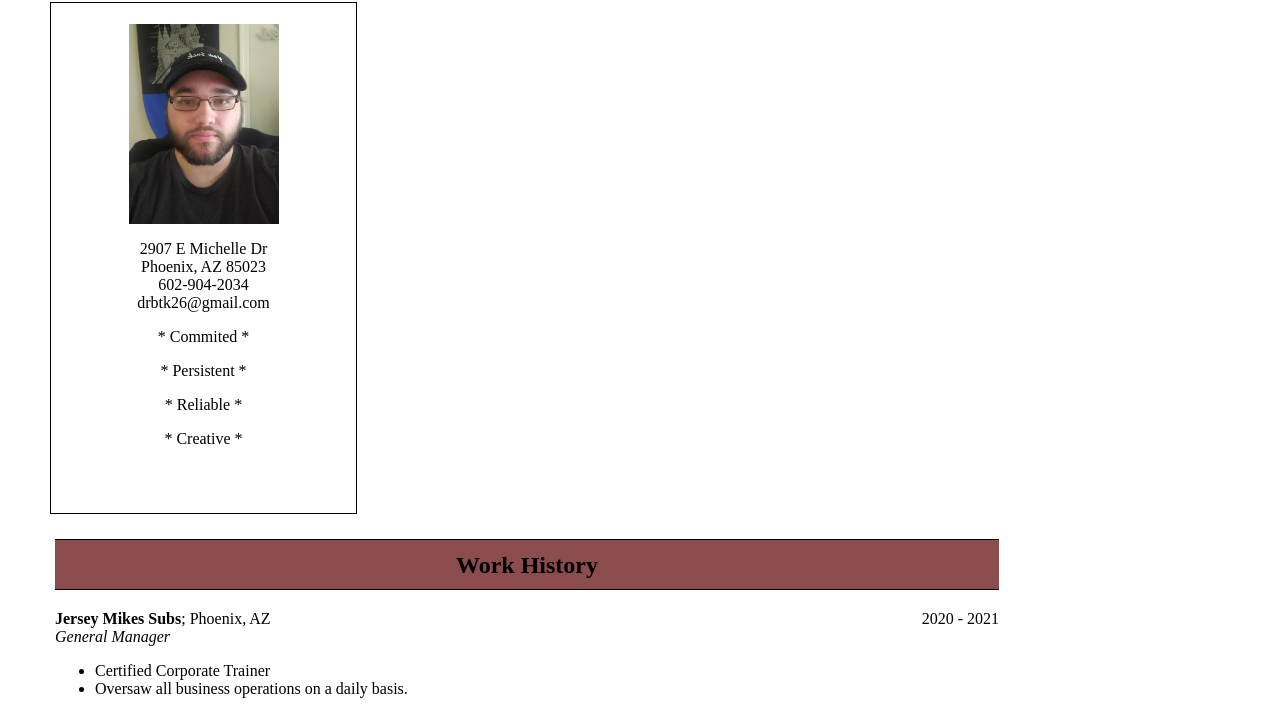
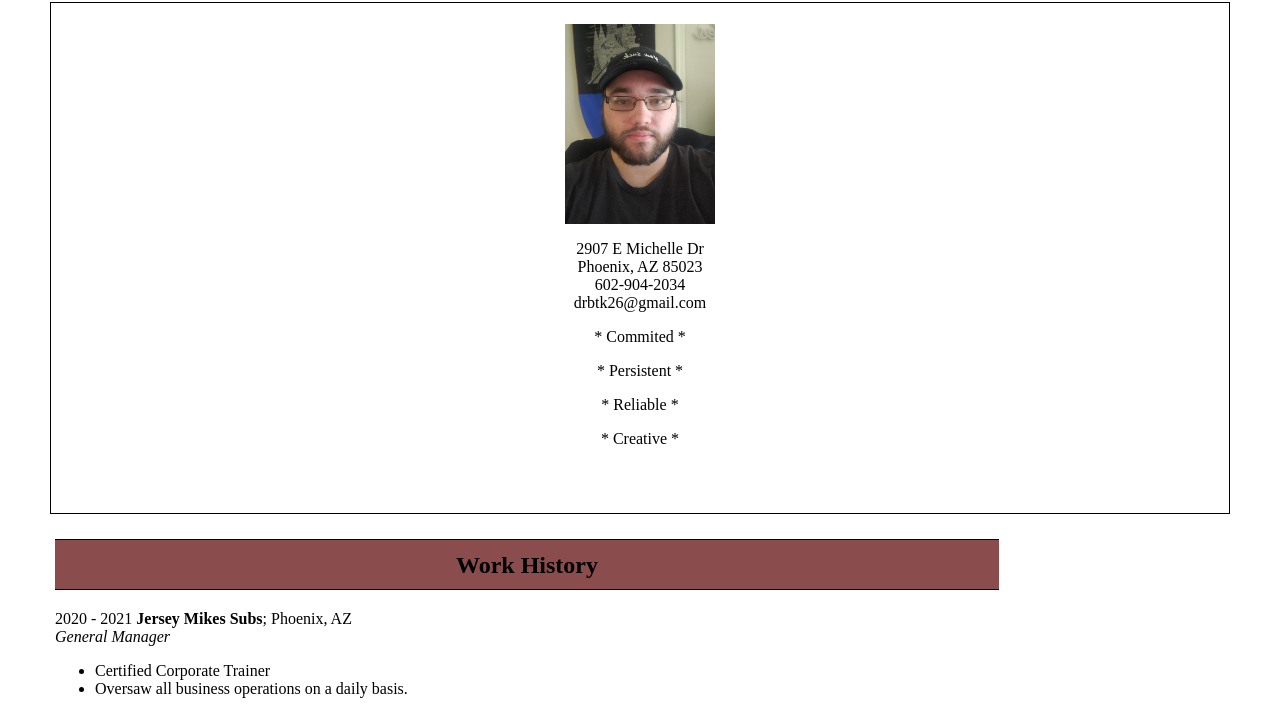
Before and after one commit to Dennmister/Dennmister.github.io, a plain HTML site: page index.html in a window 1280 px wide. Shown: the part 94-800 px from the top of the page. Drawn offline with Linux system fonts and the light colour scheme.

Commit message:
Update style.css

```diff
--- a/style.css
+++ b/style.css
@@ -20,13 +20,13 @@ h2{
 	padding-bottom: 10px;
 }
 .year {
-	float: right;
+	float: center
 	width: 200px;
 	text-align: right;
 }
 #address {
 	height: 500px;
-	float:center;
+	float:right
 	width: 25%;
 	vertical-align: bottom;
 	border:solid 1px #000;
```
